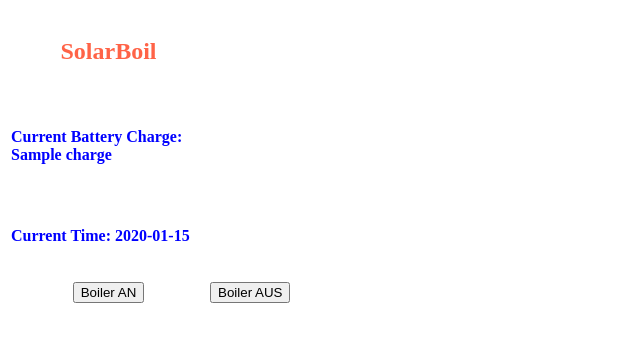
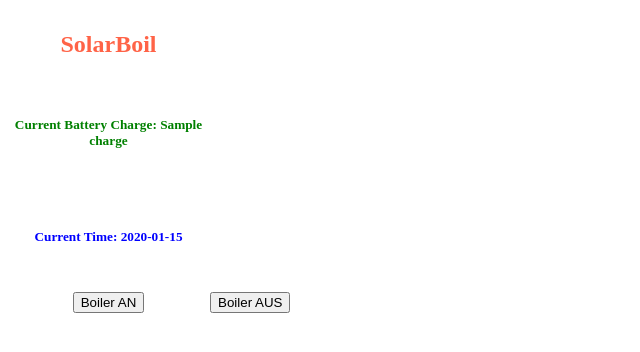
Before and after one commit to cyberpete2244/EnpalSolarBoiler, a Flask app: template templates/index.html in a window 1280 px wide. Shown: the top 352 px of the page, without its empty margins (0-640 px from the left). Run offline with Flask 3, Linux system fonts and the light colour scheme; the template is opened without the code that fills it: most values are stand-ins (such as "Sample title", 1, 10 or a date in 2020); parts of the project's set-up code (start-up, migrations or seed data) failed here and were passed over.

Commit message:
website update

```diff
--- a/templates/index.html
+++ b/templates/index.html
@@ -11,7 +11,7 @@
 </style>
 <body>
 
-<table style="float:left; width:100%; max-width: 400px; height:300px;">
+<table style="float:left; width:100%; max-width: 400px;">
     <tr style="text-align:center">
         <td>
             <h2 style="text-align: center; color:Tomato">
@@ -19,18 +19,18 @@
             </h2>
         </td>
     <tr>
-    <tr style="text-align:center">
+    <tr style="text-align:center; height:100px;">
         <td>
-            <h4 style="text-align: left; color:Blue">
+            <h5 style="text-align: center; color:Green">
                 Current Battery Charge: {{charge}}
-            </h4>
+            </h5>
         </td>
     <tr>
-    <tr style="text-align:center">
+    <tr style="text-align:center; height:100px;">
         <td>
-            <h4 style="text-align: left; color:Blue">
+            <h5 style="text-align: center; color:Blue">
                 Current Time: {{timenow}}
-            </h4>
+            </h5>
         </td>
     <tr>
     <tr>
```
